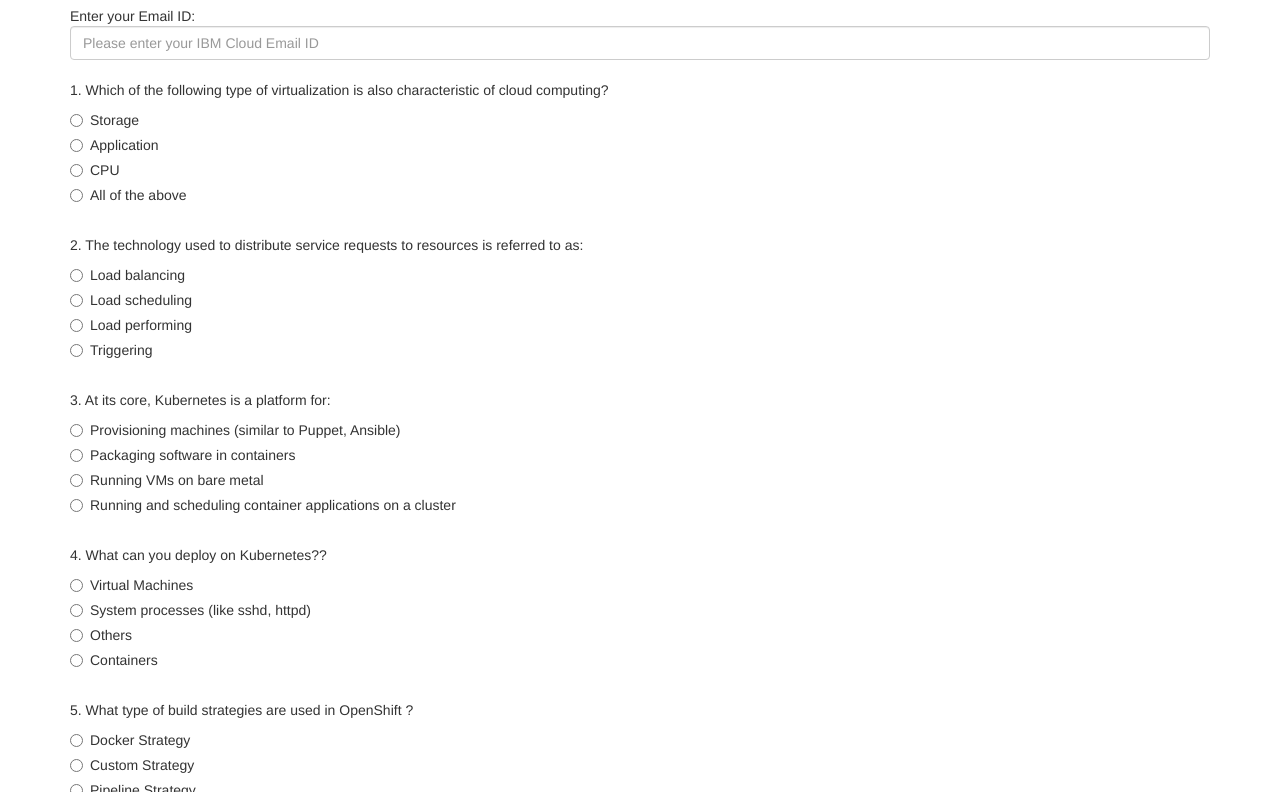
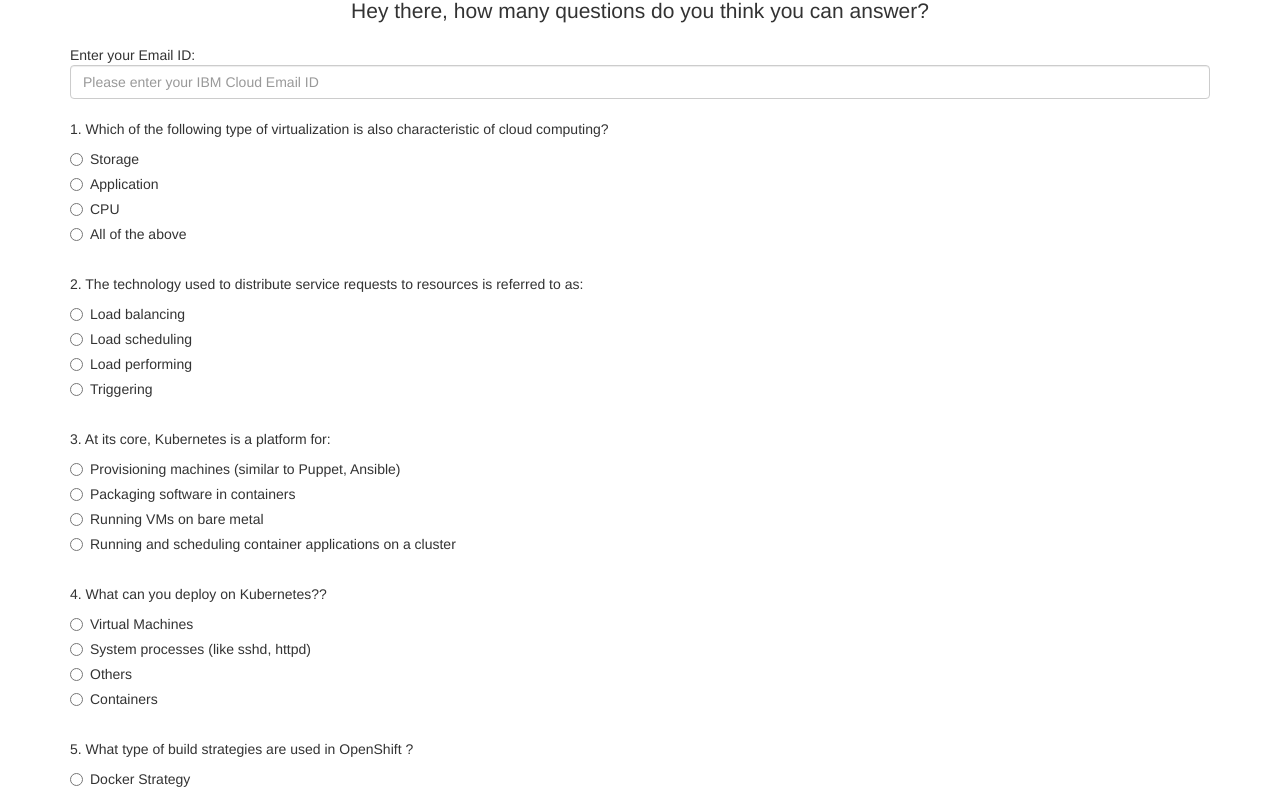
Before and after one commit to rapchic-zz/cloud-foundry-quiz, a website: page views/index.html in a window 1280 px wide. Shown: the part 67-859 px from the top of the page. Drawn offline with nearby package versions, Linux system fonts and the light colour scheme.

Commit message:
update readme

```diff
--- a/views/index.html
+++ b/views/index.html
@@ -15,7 +15,7 @@
     <div class="container">
         <div class="py-5 text-center">
         <h2>Quiz - Cloud Foundry Summit Europe, 2020</h2>
-        <!-- <p class="lead">Answer these multiple choice questions to earn goodies!</p> -->
+        <p class="lead">Hey there, how many questions do you think you can answer?</p>
         </div>
         <form method="POST" action="/quizsubmission">
         <p class="lead"></p>
```
Also changed, not shown: README.md.
